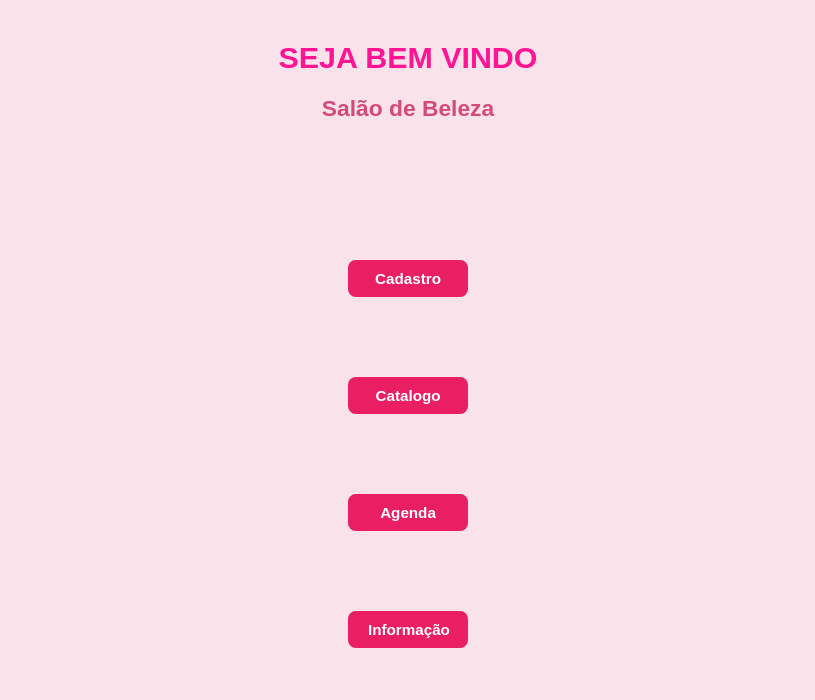
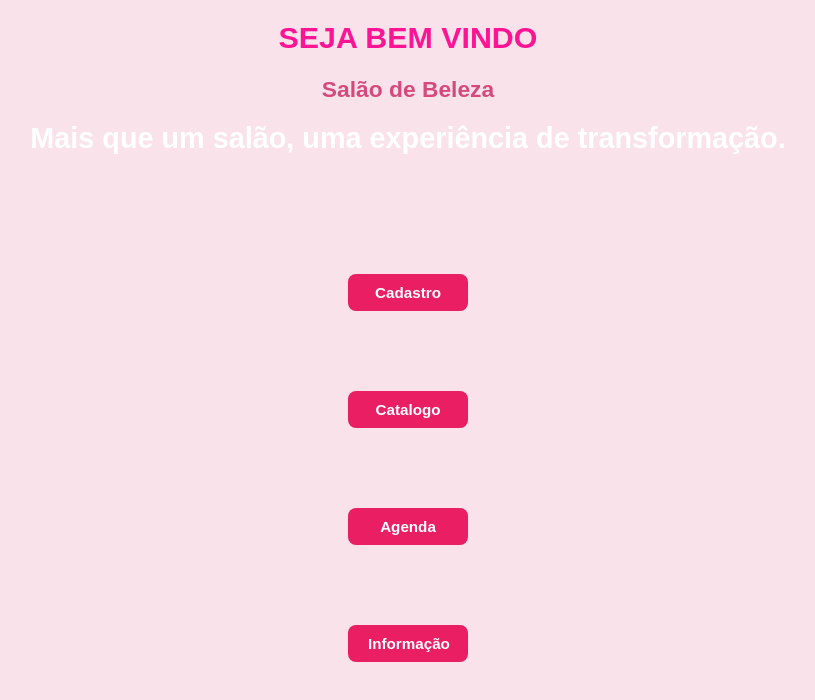
Before and after one commit to isahszz/1023A-frontend, a React (Vite) app: page / in a window 1280 px wide. Shown: the top 700 px of the page, without its empty margins (232-1047 px from the left). Built offline with nearby package versions, Linux system fonts and the light colour scheme.

Commit message:
mudamos css

```diff
--- a/src/Informacao.tsx
+++ b/src/Informacao.tsx
@@ -1,10 +1,13 @@
 import './Pagina.css'
+import './Pagina.tsx'
+
 
 function Informacao() {
   return (
     <div>
       <h1>Informações</h1>
       <p>Bem-vindo à página de informações!</p>
+
     </div>
   )
 }
--- a/src/Pagina.css
+++ b/src/Pagina.css
@@ -6,6 +6,7 @@ body {
 
 }
 h1{
+
   color: deeppink;
 }
 h2{
--- a/src/Pagina.tsx
+++ b/src/Pagina.tsx
@@ -9,6 +9,7 @@ function Pagina() {
                     <h2> </h2>
                     <h1>SEJA BEM VINDO</h1>
                     <h2>Salão de Beleza</h2>
+                    <h1>Mais que um salão, uma experiência de transformação.</h1>
                 </div>
 
 
```
